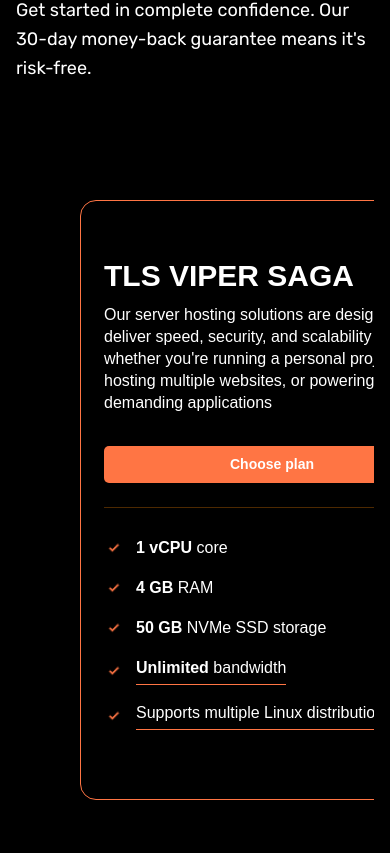
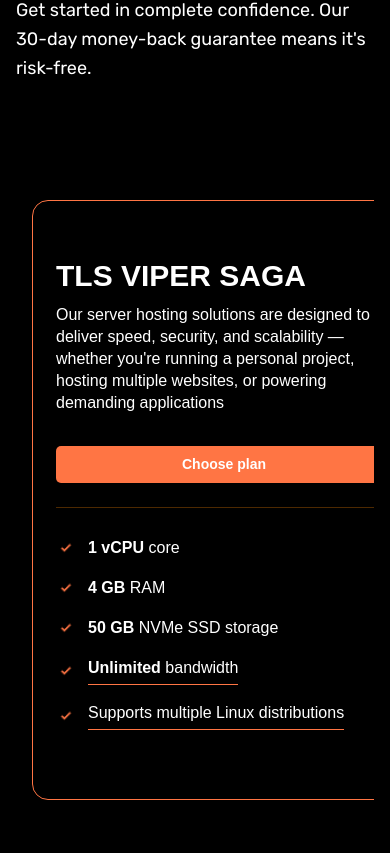
Before and after one commit to Ajay-tungston/TLS, a React (Vite) app: page /inhouse-products in a window 390 px wide. Shown: the part 1651-2504 px from the top of the page. Built offline with nearby package versions, Linux system fonts and the light colour scheme; a web font is replaced by a local one.

Commit message:
Make the page  responsive

```diff
--- a/src/pages/InHouse.jsx
+++ b/src/pages/InHouse.jsx
@@ -216,7 +216,7 @@ const InHouseProducts = () => {
         </div>
 
         {/* Product Cards Section */}
-        <div className="self-stretch mt-[52px] overflow-x-auto pb-10">
+        <div className="self-stretch mt-[52px] -ml-12 md:ml-0  overflow-x-auto pb-10">
           <div
             className="inline-flex justify-center items-end ml-16 gap-8 min-w-max mx-auto"
             style={{
```
